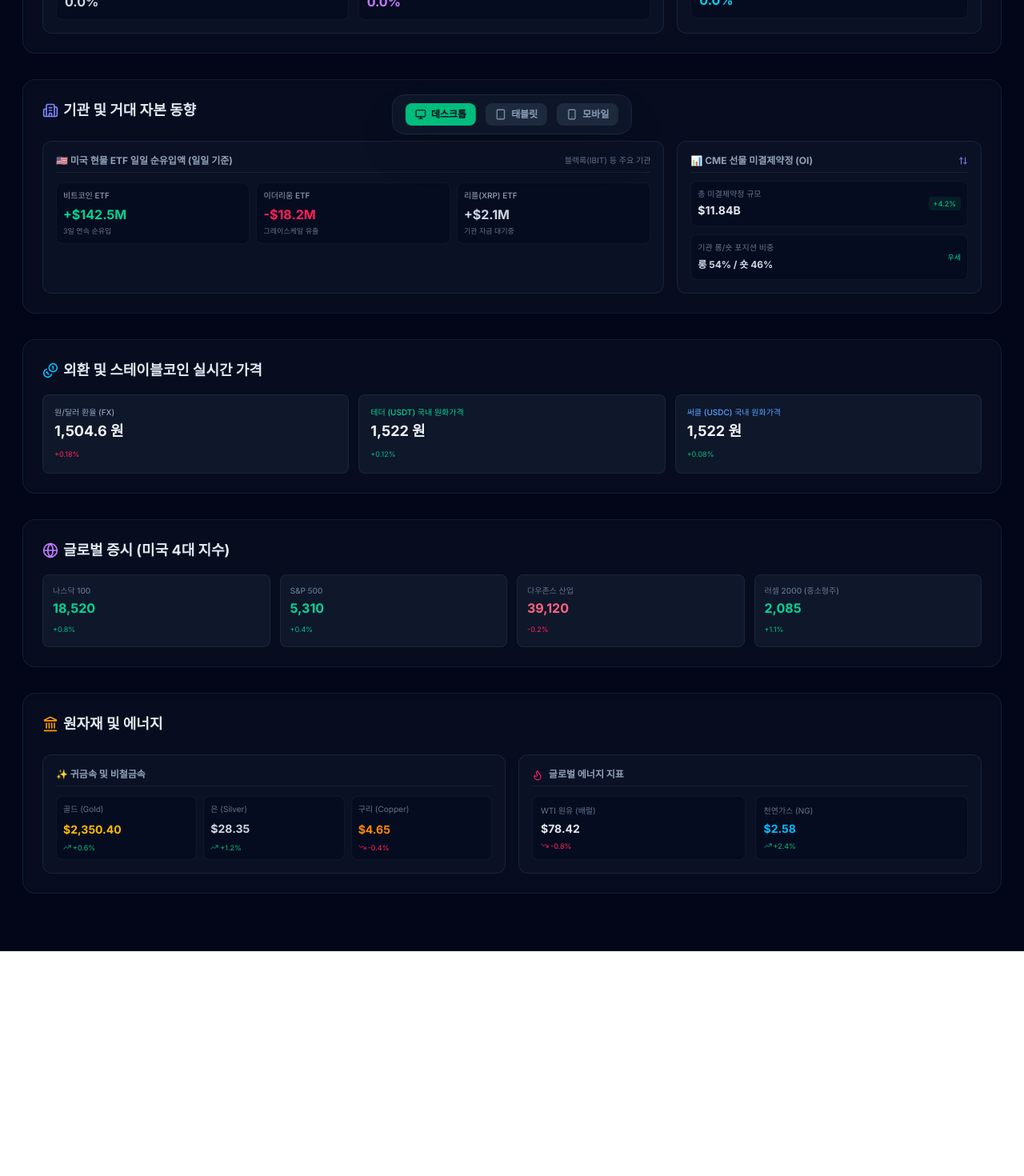
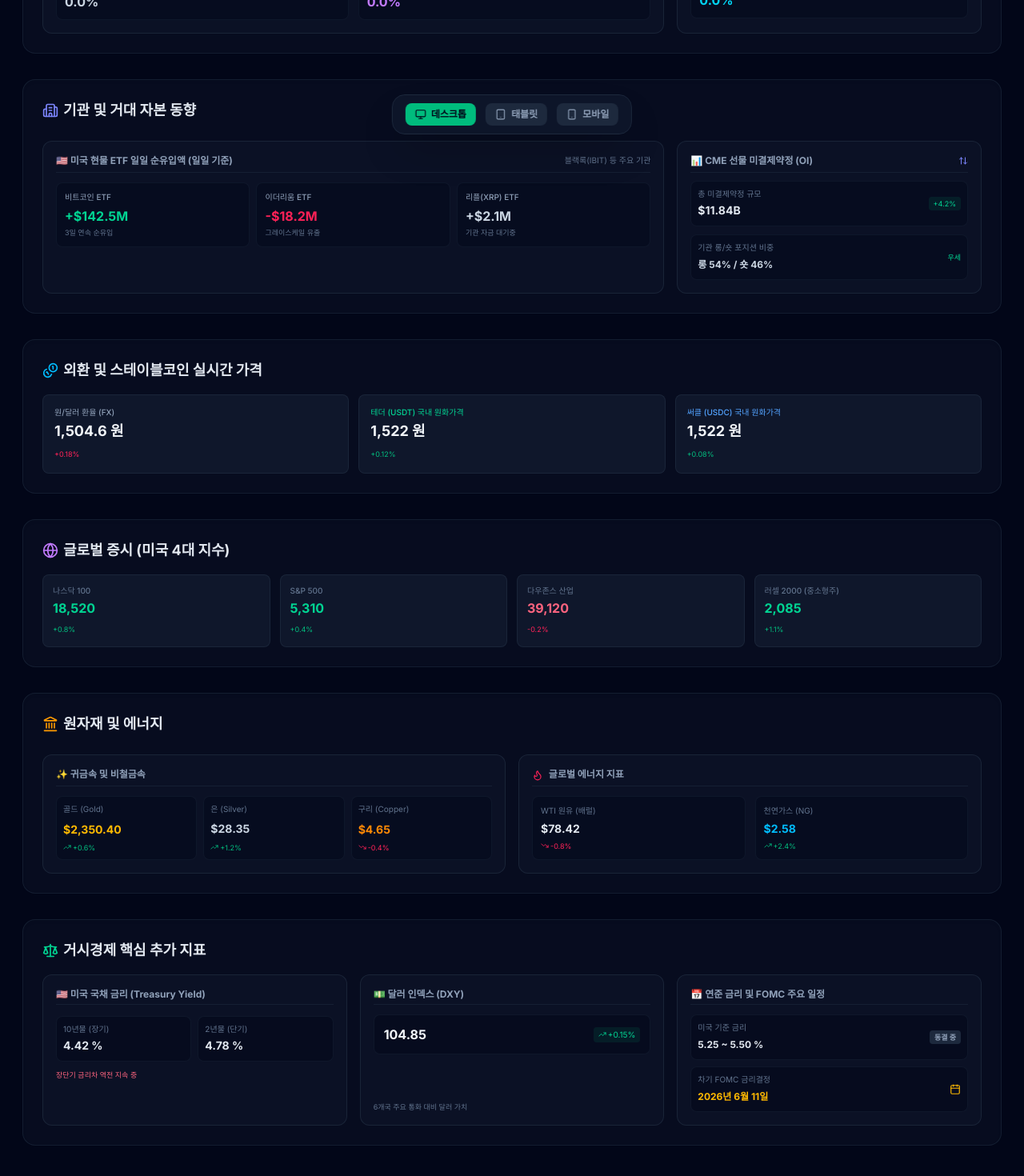
Before and after one commit to Jo-JungWook/crypto-dashboard, a Next.js app: page / in a window 1280 px wide. Shown: the part 608-2078 px from the top of the page at 80% size. Before the commit the page ends 1797 px from the top, so only its background shows below. Built offline with nearby package versions, Linux system fonts and the light colour scheme; no server answers.

Commit message:
온체인 3종 카드 설명 제거 패치 및 매크로 거시경제 3대 지표 신설 완료

```diff
--- a/app/page.tsx
+++ b/app/page.tsx
@@ -4,7 +4,7 @@ import { useEffect, useState } from "react";
 import {
   TrendingUp, TrendingDown, Monitor, Tablet, Smartphone, Globe, Landmark,
   BarChart3, Activity, PieChart, Coins, Flame, Building2, ArrowUpDown,
-  Menu, X, LayoutDashboard, Database, Zap, Layers, ExternalLink, LineChart, ShieldAlert
+  Menu, X, LayoutDashboard, Database, Zap, Layers, ExternalLink, LineChart, Calendar, Scale
 } from "lucide-react";
 
 interface CoinData {
@@ -169,7 +169,7 @@ export default function CryptoDashboard() {
               </nav>
             </div>
             <div className="text-[11px] text-slate-600 font-mono text-center border-t border-slate-800/60 pt-4">
-              Professional Trading Hub v3.3
+              Professional Trading Hub v3.5
             </div>
           </div>
           <div className="flex-1" onClick={() => setIsMenuOpen(false)}></div>
@@ -205,7 +205,7 @@ export default function CryptoDashboard() {
              ==================================================== */}
           {activePage === "dashboard" && (
             <>
-              {/* 주요 가상자산 */}
+              {/* 섹션 1: 주요 가상자산 */}
               <section className="bg-slate-900/40 border border-slate-800/60 p-4 md:p-6 rounded-2xl shadow-inner">
                 <h2 className="text-base md:text-lg font-bold text-slate-200 mb-4 flex items-center gap-2">
                   📊 주요 가상자산
@@ -241,7 +241,7 @@ export default function CryptoDashboard() {
                 )}
               </section>
 
-              {/* 크립토 시장 지표 */}
+              {/* 섹션 2: 크립토 시장 지표 */}
               <section className="bg-slate-900/40 border border-slate-800/60 p-4 md:p-6 rounded-2xl shadow-inner space-y-6">
                 <h2 className="text-base md:text-lg font-bold text-slate-200 flex items-center gap-2">
                   <BarChart3 className="w-5 h-5 text-orange-500" /> 크립토 시장 지표
@@ -374,17 +374,17 @@ export default function CryptoDashboard() {
                       <span className="text-[10px] text-slate-500 font-normal">블랙록(IBIT) 등 주요 기관</span>
                     </p>
                     <div className="grid grid-cols-3 gap-2">
-                      <div className="bg-slate-950/40 p-2 rounded-lg border border-slate-800/40">
+                      <div className="bg-slate-950/40 p-2.5 rounded-lg border border-slate-800/40">
                         <span className="text-[10px] text-slate-400 block font-medium">비트코인 ETF</span>
                         <span className="text-sm md:text-base font-mono font-bold text-emerald-400 mt-1 block">+$142.5M</span>
                         <span className="text-[9px] text-slate-500 block mt-0.5">3일 연속 순유입</span>
                       </div>
-                      <div className="bg-slate-950/40 p-2 rounded-lg border border-slate-800/40">
+                      <div className="bg-slate-950/40 p-2.5 rounded-lg border border-slate-800/40">
                         <span className="text-[10px] text-slate-400 block font-medium">이더리움 ETF</span>
                         <span className="text-sm md:text-base font-mono font-bold text-rose-500 mt-1 block">-$18.2M</span>
                         <span className="text-[9px] text-slate-500 block mt-0.5">그레이스케일 유출</span>
                       </div>
-                      <div className="bg-slate-950/40 p-2 rounded-lg border border-slate-800/40">
+                      <div className="bg-slate-950/40 p-2.5 rounded-lg border border-slate-800/40">
                         <span className="text-[10px] text-slate-400 block font-medium">리플(XRP) ETF</span>
                         <span className="text-sm md:text-base font-mono font-bold text-slate-300 mt-1 block">+$2.1M</span>
                         <span className="text-[9px] text-slate-500 block mt-0.5">기관 자금 대기중</span>
@@ -520,15 +520,74 @@ export default function CryptoDashboard() {
                   </div>
                 </div>
               </section>
+
+              {/* 📌 [신규 추가] 섹션 7: 거시경제 핵심 추가 지표 */}
+              <section className="bg-slate-900/40 border border-slate-800/60 p-4 md:p-6 rounded-2xl shadow-inner space-y-4">
+                <h2 className="text-base md:text-lg font-bold text-slate-200 flex items-center gap-1.5">
+                  <Scale className="w-5 h-5 text-emerald-400" /> 거시경제 핵심 추가 지표
+                </h2>
+                <div className={`grid gap-4 ${viewMode === "mobile" ? "grid-cols-1" : "grid-cols-3"}`}>
+                  {/* 미국 국채 금리 카드 */}
+                  <div className="bg-slate-900/60 border border-slate-800/80 rounded-xl p-4 space-y-2.5">
+                    <span className="text-xs font-bold text-slate-400 block pb-1 border-b border-slate-800/60">🇺🇸 미국 국채 금리 (Treasury Yield)</span>
+                    <div className="grid grid-cols-2 gap-2 pt-1">
+                      <div className="bg-slate-950/50 p-2 rounded-lg border border-slate-800/40">
+                        <span className="text-[10px] text-slate-500 block">10년물 (장기)</span>
+                        <span className="text-sm font-mono font-bold text-slate-200">4.42 %</span>
+                      </div>
+                      <div className="bg-slate-950/50 p-2 rounded-lg border border-slate-800/40">
+                        <span className="text-[10px] text-slate-500 block">2년물 (단기)</span>
+                        <span className="text-sm font-mono font-bold text-slate-200">4.78 %</span>
+                      </div>
+                    </div>
+                    <span className="text-[9px] text-rose-400 font-mono block">장단기 금리차 역전 지속 중</span>
+                  </div>
+
+                  {/* 달러 인덱스 카드 */}
+                  <div className="bg-slate-900/60 border border-slate-800/80 rounded-xl p-4 flex flex-col justify-between">
+                    <div>
+                      <span className="text-xs font-bold text-slate-400 block pb-1 border-b border-slate-800/60">💵 달러 인덱스 (DXY)</span>
+                      <div className="bg-slate-950/50 p-3 rounded-lg border border-slate-800/40 mt-3 flex justify-between items-center">
+                        <span className="text-base font-mono font-bold text-slate-100">104.85</span>
+                        <span className="text-[10px] font-mono text-emerald-400 bg-emerald-500/10 px-1.5 py-0.5 rounded flex items-center gap-0.5">
+                          <TrendingUp className="w-2.5 h-2.5" /> +0.15%
+                        </span>
+                      </div>
+                    </div>
+                    <span className="text-[9px] text-slate-500 font-sans block mt-2">6개국 주요 통화 대비 달러 가치</span>
+                  </div>
+
+                  {/* 연준 기준금리 및 FOMC 일정 카드 */}
+                  <div className="bg-slate-900/60 border border-slate-800/80 rounded-xl p-4 space-y-2">
+                    <span className="text-xs font-bold text-slate-400 block pb-1 border-b border-slate-800/60 font-sans">📅 연준 금리 및 FOMC 주요 일정</span>
+                    <div className="space-y-2 pt-1">
+                      <div className="bg-slate-950/50 p-2 rounded-lg border border-slate-800/40 flex justify-between items-center">
+                        <div>
+                          <span className="text-[10px] text-slate-500 block">미국 기준 금리</span>
+                          <span className="text-xs font-mono font-bold text-slate-200">5.25 ~ 5.50 %</span>
+                        </div>
+                        <span className="text-[9px] bg-slate-800 text-slate-400 px-1.5 py-0.5 rounded font-bold">동결 중</span>
+                      </div>
+                      <div className="bg-slate-950/50 p-2 rounded-lg border border-slate-800/40 flex justify-between items-center">
+                        <div>
+                          <span className="text-[10px] text-slate-500 block">차기 FOMC 금리결정</span>
+                          <span className="text-xs font-sans font-bold text-amber-400">2026년 6월 11일</span>
+                        </div>
+                        <Calendar className="w-3.5 h-3.5 text-amber-400" />
+                      </div>
+                    </div>
+                  </div>
+                </div>
+              </section>
             </>
           )}
 
           {/* ====================================================
-              ⚙️ PAGE LAYOUT B: 온체인 데이터 및 파생상품 지표 레이어
+              PAGE LAYOUT B: 온체인 데이터 및 파생상품 지표 레이어
              ==================================================== */}
           {activePage === "onchain" && (
             <>
-              {/* 📊 실제 온체인 데이터 분석소 (새로 추가된 섹션) */}
+              {/* 📊 실제 온체인 데이터 분석소 */}
               <section className="bg-slate-900/40 border border-slate-800/60 p-4 md:p-6 rounded-2xl shadow-inner space-y-4">
                 <div className="border-b border-slate-800 pb-3">
                   <h2 className="text-base md:text-lg font-bold text-slate-200 flex items-center gap-2">
@@ -540,51 +599,36 @@ export default function CryptoDashboard() {
                 </div>
 
                 <div className="grid gap-4 grid-cols-1 md:grid-cols-3">
-                  {/* MVRV Ratio */}
-                  <div className="bg-slate-900 border border-slate-800 p-4 rounded-xl shadow-lg flex flex-col justify-between">
-                    <div>
-                      <div className="flex justify-between items-start">
-                        <span className="text-xs font-bold text-emerald-400 font-mono">MVRV Ratio</span>
-                        <span className="text-[10px] bg-emerald-500/10 text-emerald-500 px-1.5 py-0.5 rounded border border-emerald-500/20 font-mono">1.45</span>
-                      </div>
-                      <p className="text-xs text-slate-400 mt-2 leading-relaxed">
-                        현재 비트코인 가격이 평단가 대비 얼마나 고평가/저평가되었는지 보여주는 지표입니다.
-                      </p>
+                  {/* MVRV Ratio - 💡 설명 지우고 콤팩트 패치 완료 */}
+                  <div className="bg-slate-900 border border-slate-800 p-4 rounded-xl shadow-lg flex flex-col justify-between h-28">
+                    <div className="flex justify-between items-center">
+                      <span className="text-xs font-bold text-emerald-400 font-mono">MVRV Ratio</span>
+                      <span className="text-base font-mono font-bold text-slate-100 bg-emerald-500/10 px-2 py-0.5 rounded border border-emerald-500/20">1.45</span>
                     </div>
-                    <div className="mt-4 pt-2 border-t border-slate-800/80 text-[10px] text-slate-500">
-                      💡 <span className="text-slate-400">역사적 기준:</span> 1 이하는 <span className="text-blue-400 font-bold">찐바닥</span> / 3.7 이상은 <span className="text-rose-400 font-bold">꼭대기</span>
+                    <div className="pt-2 border-t border-slate-800/80 text-[10px] text-slate-500">
+                      💡 <span className="text-slate-400 font-semibold">역사적 바닥/고점:</span> 1 이하는 <span className="text-blue-400 font-bold">찐바닥</span> / 3.7 이상은 <span className="text-rose-400 font-bold">꼭대기</span>
                     </div>
                   </div>
 
-                  {/* NVT Ratio */}
-                  <div className="bg-slate-900 border border-slate-800 p-4 rounded-xl shadow-lg flex flex-col justify-between">
-                    <div>
-                      <div className="flex justify-between items-start">
-                        <span className="text-xs font-bold text-blue-400 font-mono">NVT Ratio</span>
-                        <span className="text-[10px] bg-blue-500/10 text-blue-400 px-1.5 py-0.5 rounded border border-blue-500/20 font-mono">45.2</span>
-                      </div>
-                      <p className="text-xs text-slate-400 mt-2 leading-relaxed">
-                        주식의 PER(주가수익비율)과 유사한 개념으로, 블록체인 거래량 대비 시가총액이 적정한지 분석합니다.
-                      </p>
+                  {/* NVT Ratio - 💡 설명 지우고 콤팩트 패치 완료 */}
+                  <div className="bg-slate-900 border border-slate-800 p-4 rounded-xl shadow-lg flex flex-col justify-between h-28">
+                    <div className="flex justify-between items-center">
+                      <span className="text-xs font-bold text-blue-400 font-mono">NVT Ratio (PER 개념)</span>
+                      <span className="text-base font-mono font-bold text-slate-100 bg-blue-500/10 px-2 py-0.5 rounded border border-blue-500/20">45.2</span>
                     </div>
-                    <div className="mt-4 pt-2 border-t border-slate-800/80 text-[10px] text-slate-500">
-                      📈 <span className="text-slate-400">상태 진단:</span> 현재 네트워크 거래량 대비 <span className="text-emerald-400">적정 거품 없는 구간</span>
+                    <div className="pt-2 border-t border-slate-800/80 text-[10px] text-slate-500">
+                      📈 <span className="text-slate-400 font-semibold">시장 거품 평가:</span> 거래량 대비 <span className="text-emerald-400 font-medium">적정 거품 없는 구간 진단</span>
                     </div>
                   </div>
 
-                  {/* 거래소 고래 유입량 */}
-                  <div className="bg-slate-900 border border-slate-800 p-4 rounded-xl shadow-lg flex flex-col justify-between">
-                    <div>
-                      <div className="flex justify-between items-start">
-                        <span className="text-xs font-bold text-orange-400">거래소 고래 유입량</span>
-                        <span className="text-[10px] bg-amber-500/10 text-amber-500 px-1.5 py-0.5 rounded border border-amber-500/20 font-mono">0.38</span>
-                      </div>
-                      <p className="text-xs text-slate-400 mt-2 leading-relaxed">
-                        거래소로 고래들이 비트코인을 대량 입금하고 있는지 확인합니다.
-                      </p>
+                  {/* 거래소 고래 유입량 - 💡 설명 지우고 콤팩트 패치 완료 */}
+                  <div className="bg-slate-900 border border-slate-800 p-4 rounded-xl shadow-lg flex flex-col justify-between h-28">
+                    <div className="flex justify-between items-center">
+                      <span className="text-xs font-bold text-orange-400">거래소 고래 유입량</span>
+                      <span className="text-base font-mono font-bold text-slate-100 bg-amber-500/10 px-2 py-0.5 rounded border border-amber-500/20">0.38</span>
                     </div>
-                    <div className="mt-4 pt-2 border-t border-slate-800/80 text-[10px] text-slate-500">
-                      ⚠️ <span className="text-slate-400">시그널 조언:</span> 입금 증가 시 던지겠다는 신호이므로 <span className="text-rose-400 font-bold">강한 매도 압력</span> 작용
+                    <div className="pt-2 border-t border-slate-800/80 text-[10px] text-slate-500">
+                      ⚠️ <span className="text-slate-400 font-semibold">매도 압력 시그널:</span> 수치 급증 시 <span className="text-rose-400 font-bold">강한 매도 압력 유의</span>
                     </div>
                   </div>
                 </div>
@@ -592,8 +636,8 @@ export default function CryptoDashboard() {
 
               {/* 선물 펀딩비 추적 섹션 */}
               <section className="bg-slate-900/40 border border-slate-800/60 p-4 md:p-6 rounded-2xl shadow-inner space-y-4">
-                <h2 className="text-base md:text-lg font-bold text-slate-200 flex items-center gap-2">
-                  <Zap className="w-5 h-5 text-yellow-400" /> 주요 가상자산 실시간 선물 펀딩비 (Funding Rate)
+                <h2 className="text-base md:text-lg font-bold text-yellow-400 flex items-center gap-2">
+                  <Zap className="w-5 h-5" /> 주요 가상자산 실시간 선물 펀딩비 (Funding Rate)
                 </h2>
                 <div className={`grid gap-3 ${viewMode === "mobile" ? "grid-cols-2" : "grid-cols-2 lg:grid-cols-4"}`}>
                   <div className="bg-slate-900 border border-slate-800 p-3.5 rounded-xl flex flex-col justify-between h-24">
@@ -619,7 +663,7 @@ export default function CryptoDashboard() {
                 </div>
               </section>
 
-              {/* 🎯 고해상도 청산 관측 허브 */}
+              {/* 고해상도 청산 관측 허브 */}
               <section className="bg-slate-900/40 border border-slate-800/60 p-5 md:p-8 rounded-2xl shadow-inner text-center space-y-6">
                 <div className="max-w-md mx-auto space-y-3">
                   <div className="w-12 h-12 bg-emerald-500/10 border border-emerald-500/30 rounded-2xl flex items-center justify-center mx-auto text-emerald-400">
@@ -631,7 +675,6 @@ export default function CryptoDashboard() {
                   </p>
                 </div>
 
-                {/* 트레이더 전용 원클릭 스위칭 패널 */}
                 <div className="flex gap-3 justify-center items-center max-w-sm mx-auto pt-2">
                   <a
                     href="https://www.coinglass.com/ko/pro/futures/LiquidationHeatMap"
@@ -641,10 +684,6 @@ export default function CryptoDashboard() {
                   >
                     📊 Coinglass 실시간 히트맵 이동 <ExternalLink className="w-4 h-4" />
                   </a>
-                </div>
-
-                <div className="text-[11px] text-slate-500 font-sans max-w-sm mx-auto">
-                  💡 Tip: 방송 화면이나 모니터 우측에 브라우저 창으로 따로 띄워두시면 거래소 오더북 수급 매칭을 빠르고 직관적으로 하실 수 있습니다.
                 </div>
               </section>
             </>
```
